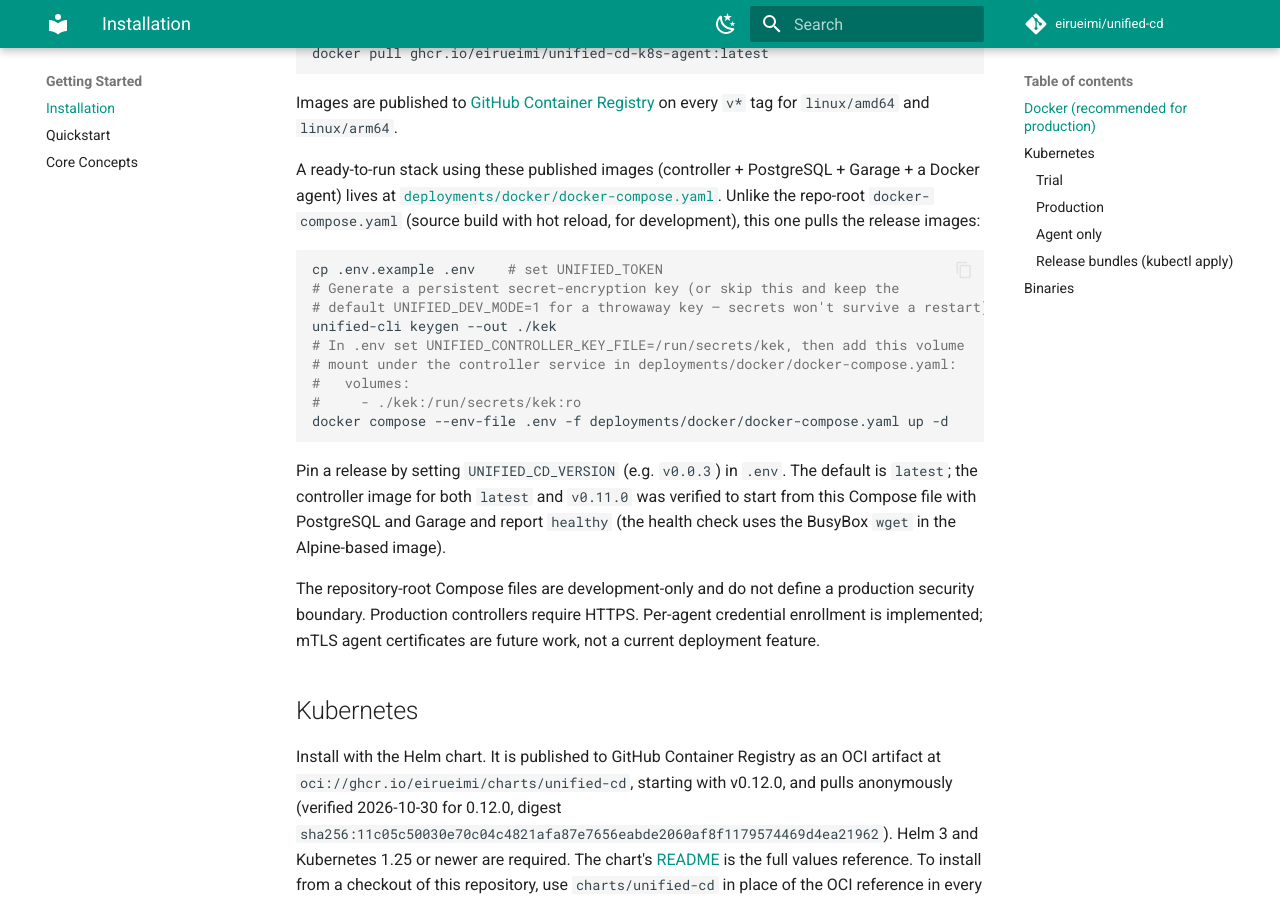
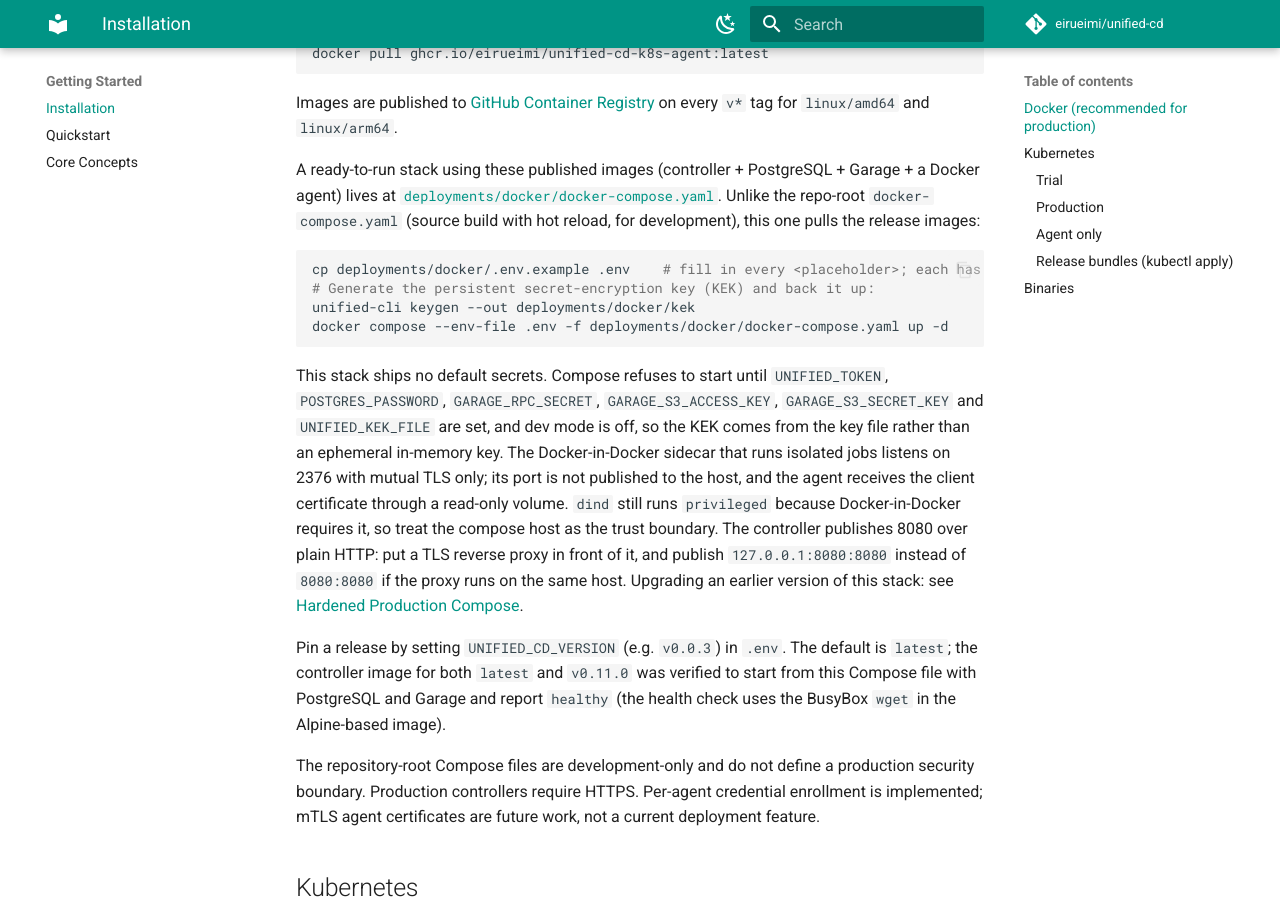
Before and after one commit to eirueimi/unified-cd, an MkDocs documentation site: the page built from docs/getting-started/installation.md, in a window 1280 px wide and 900 px high, scrolled down 321 px. Built offline with MkDocs 1.6.1 and Material for MkDocs 9.7.7, drawn with Linux system fonts in a browser that asks for light colours; comment, search, counter and statistics services are not loaded.

Commit message:
fix(deploy)!: harden the production docker compose
Require UNIFIED_TOKEN, POSTGRES_PASSWORD, the Garage RPC secret and S3 keys
with no defaults, turn dev mode off and load the KEK from a file secret, and
run dind with mutual TLS on 2376 (client certs shared read-only with the
agent, no host port). Add deployments/docker/.env.example and a migration
guide for operators of the old stack.

Co-Authored-By: Claude Opus 5.5 <noreply@anthropic.com>
Claude-Session: https://claude.ai/code/session_01G3NWwwXnjYtSfzJjZYTrnV

````diff
--- a/docs/getting-started/installation.md
+++ b/docs/getting-started/installation.md
@@ -15,16 +15,24 @@ Images are published to [GitHub Container Registry](https://github.com/eirueimi/
 A ready-to-run stack using these published images (controller + PostgreSQL + Garage + a Docker agent) lives at [`deployments/docker/docker-compose.yaml`](https://github.com/eirueimi/unified-cd/blob/main/deployments/docker/docker-compose.yaml). Unlike the repo-root `docker-compose.yaml` (source build with hot reload, for development), this one pulls the release images:
 
 ```bash
-cp .env.example .env    # set UNIFIED_TOKEN
-# Generate a persistent secret-encryption key (or skip this and keep the
-# default UNIFIED_DEV_MODE=1 for a throwaway key — secrets won't survive a restart):
-unified-cli keygen --out ./kek
-# In .env set UNIFIED_CONTROLLER_KEY_FILE=/run/secrets/kek, then add this volume
-# mount under the controller service in deployments/docker/docker-compose.yaml:
-#   volumes:
-#     - ./kek:/run/secrets/kek:ro
+cp deployments/docker/.env.example .env    # fill in every <placeholder>; each has a generator command
+# Generate the persistent secret-encryption key (KEK) and back it up:
+unified-cli keygen --out deployments/docker/kek
 docker compose --env-file .env -f deployments/docker/docker-compose.yaml up -d
 ```
+
+This stack ships no default secrets. Compose refuses to start until
+`UNIFIED_TOKEN`, `POSTGRES_PASSWORD`, `GARAGE_RPC_SECRET`, `GARAGE_S3_ACCESS_KEY`,
+`GARAGE_S3_SECRET_KEY` and `UNIFIED_KEK_FILE` are set, and dev mode is off, so
+the KEK comes from the key file rather than an ephemeral in-memory key. The
+Docker-in-Docker sidecar that runs isolated jobs listens on 2376 with mutual
+TLS only; its port is not published to the host, and the agent receives the
+client certificate through a read-only volume. `dind` still runs `privileged`
+because Docker-in-Docker requires it, so treat the compose host as the trust
+boundary. The controller publishes 8080 over plain HTTP: put a TLS reverse
+proxy in front of it, and publish `127.0.0.1:8080:8080` instead of
+`8080:8080` if the proxy runs on the same host. Upgrading an earlier version of
+this stack: see [Hardened Production Compose](../operator-manual/migrations/2026-11-09-production-compose-hardening.md).
 
 Pin a release by setting `UNIFIED_CD_VERSION` (e.g. `v0.0.3`) in `.env`. The default is `latest`; the controller image for both `latest` and `v0.11.0` was verified to start from this Compose file with PostgreSQL and Garage and report `healthy` (the health check uses the BusyBox `wget` in the Alpine-based image).
 
--- a/mkdocs.yml
+++ b/mkdocs.yml
@@ -144,6 +144,7 @@ nav:
           - "AppSource URL Credentials": operator-manual/migrations/2026-10-29-appsource-url-credentials.md
           - "Kustomize Overlays Replaced by a Helm Chart": operator-manual/migrations/2026-10-30-helm-chart.md
           - "Host Agent Symlinks in Artifacts and Cache": operator-manual/migrations/2026-10-30-host-agent-symlinks.md
+          - "Hardened Production Compose": operator-manual/migrations/2026-11-09-production-compose-hardening.md
   - Reference:
       - CLI Reference: reference/cli.md
       - Configuration Reference: reference/configuration.md
````
Also changed, not shown: docs/operator-manual/agents.md (+9 -4 lines), docs/operator-manual/migrations/2026-11-09-production-compose-hardening.md (added, +66 -0 lines), 3 other files.
